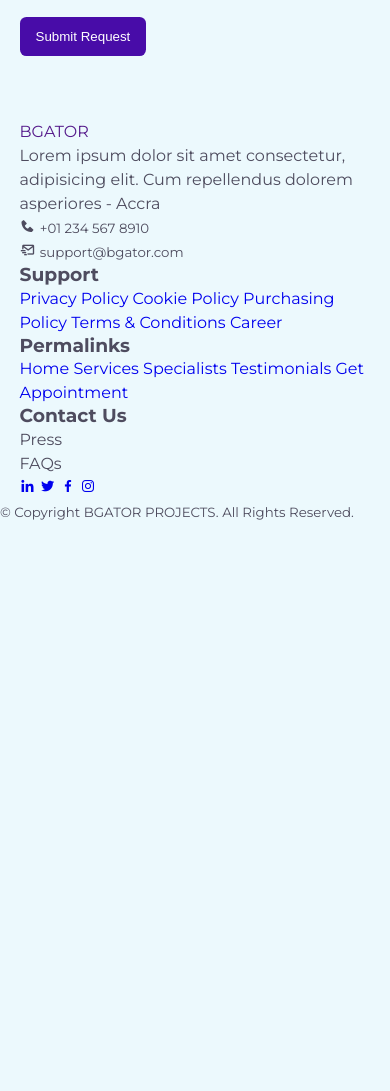
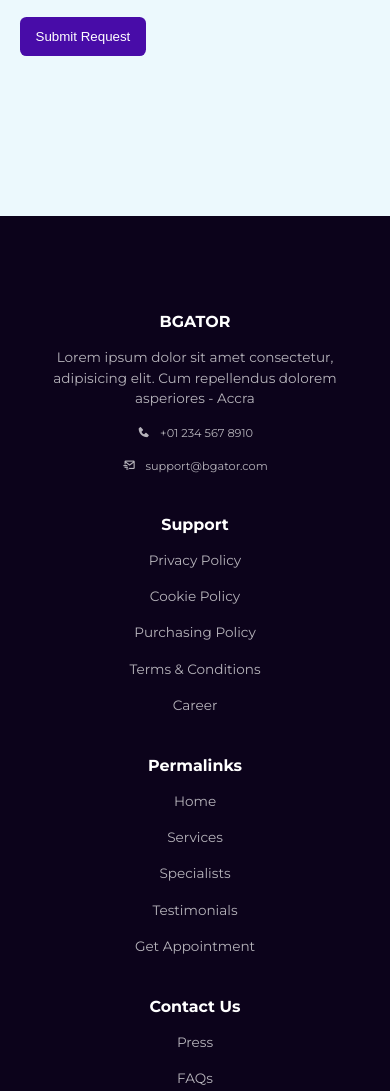
Before and after one commit to chrisbrody/Healthcare-Website, a plain HTML site: page index.html in a window 390 px wide. Shown: the part 6820-7911 px from the top of the page. Before the commit the page ends 7344 px from the top, so only its background shows below. Drawn offline with nearby package versions, Linux system fonts and the light colour scheme.

Commit message:
created CSS for footer

```diff
--- a/index.html
+++ b/index.html
@@ -393,7 +393,9 @@
         <footer>
             <div class="container">
                 <article>
-                    <a href="" class="footer__logo">BGATOR</a>
+                    <a href="" class="footer__logo">
+                        <h3>BGATOR</h3>
+                    </a>
                     <p>
                         Lorem ipsum dolor sit amet consectetur, adipisicing elit. Cum repellendus dolorem asperiores - Accra
                     </p>
@@ -424,8 +426,8 @@
                 </article>
                 <article>
                     <h3>Contact Us</h3>
-                    <p>Press</p>
-                    <p>FAQs</p>
+                    <p><a href="#">Press</a></p>
+                    <p><a href="#">FAQs</a></p>
                     <div class="footer__socials">
                         <a href="#"><i class="bx bxl-linkedin"></i></a>
                         <a href="#"><i class="bx bxl-twitter"></i></a>
--- /dev/null
+++ b/partials/_footer.scss
@@ -0,0 +1,89 @@
+footer {
+    background: $black-color;
+    color: $light-color;
+    margin-top: 6rem;
+    padding-top: 6rem;
+
+    .container {
+        display: grid;
+        font-size: 0.85rem;
+        gap: 5rem;
+        grid-template-columns: repeat(4, 1fr);
+
+        a {
+            color: $light-color;
+            transition: $transition;
+
+            &:hover {
+                color: $white-color;
+            }
+
+            & > h3 {
+                color: $white-color;
+            }
+        }
+
+        article {
+            display: flex;
+            flex-direction: column;
+            gap: 1rem;
+
+            & > div {
+                align-items: center;
+                display: flex;
+                gap: 0.6rem;
+            }
+
+            & > h3 {
+                color: $white-color;
+            }
+
+            .footer__socials {
+                font-size: 1.1rem;
+                gap: 1rem;
+            }
+        }
+    }
+
+    .copyright {
+        border-top: 1px slid rgba($white-color, 0.2);
+        font-size: 0.9rem;
+        margin-top: 4rem;
+        padding: 1.5rem 0;
+        text-align: center;
+    }
+}
+
+
+/* =============================
+        MEDIA QUERIES TABLET
+============================= */
+@media screen and (max-width:1024px) {
+    footer {
+        .container {
+            gap: 2.5rem
+        }
+    }
+}
+/* =============================
+        MEDIA QUERIES PHONES
+============================= */
+@media screen and (max-width:600px) {
+    footer {
+        .container {
+            grid-template-columns: 1fr;
+            text-align: center;
+        }
+
+        .btn-primary,
+        .footer__socials {
+            margin: 0 auto;
+        }
+
+        article {
+            & > div {
+                justify-content: center;
+            }
+        }
+    }
+}
--- a/style.scss
+++ b/style.scss
@@ -7,3 +7,4 @@
 @import "./partials/specialists";
 @import "./partials/testimonials";
 @import "./partials/appointment";
+@import "./partials/footer";
```
Also changed, not shown: css/style.min.css, 1 other file.
